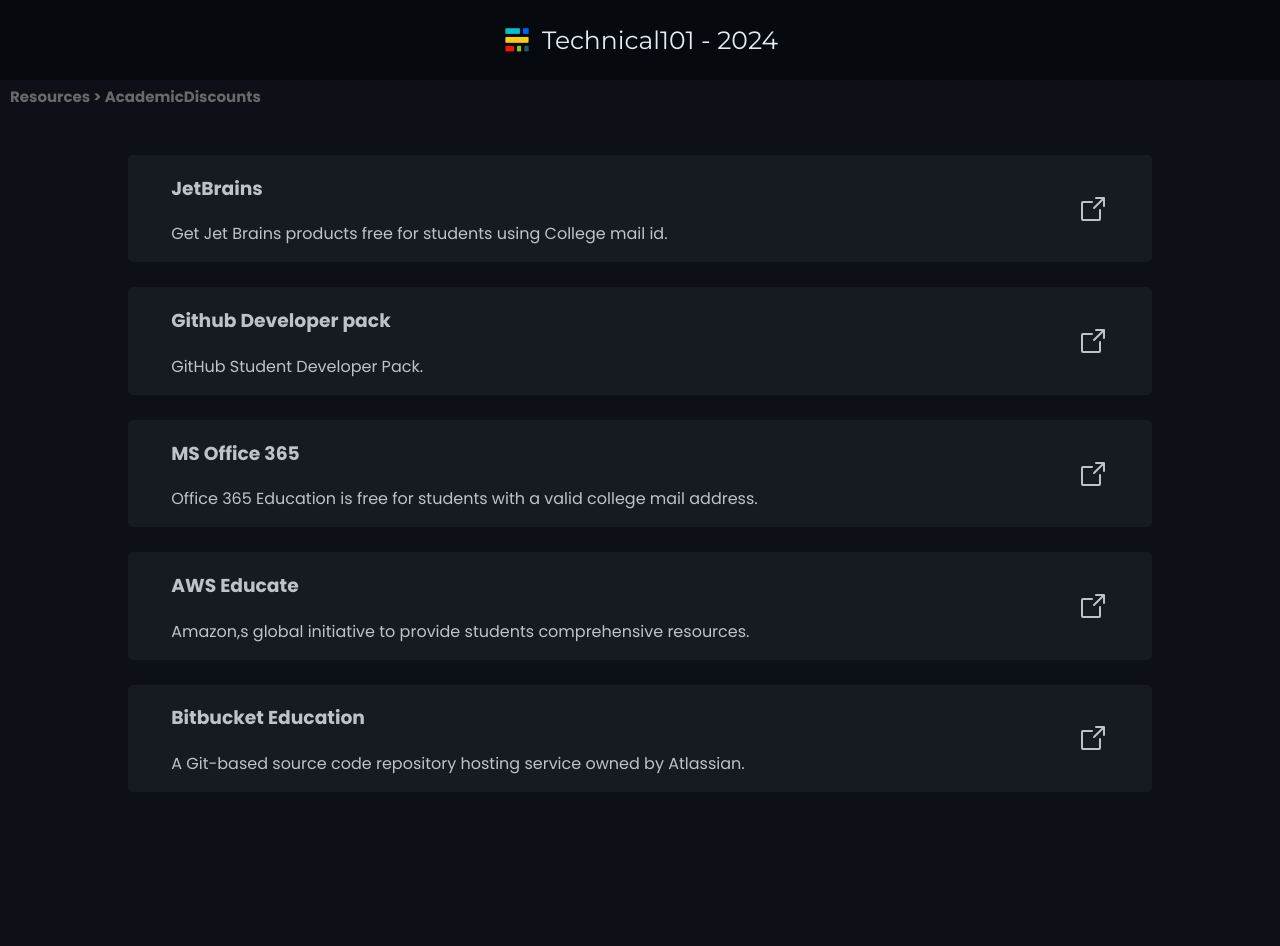
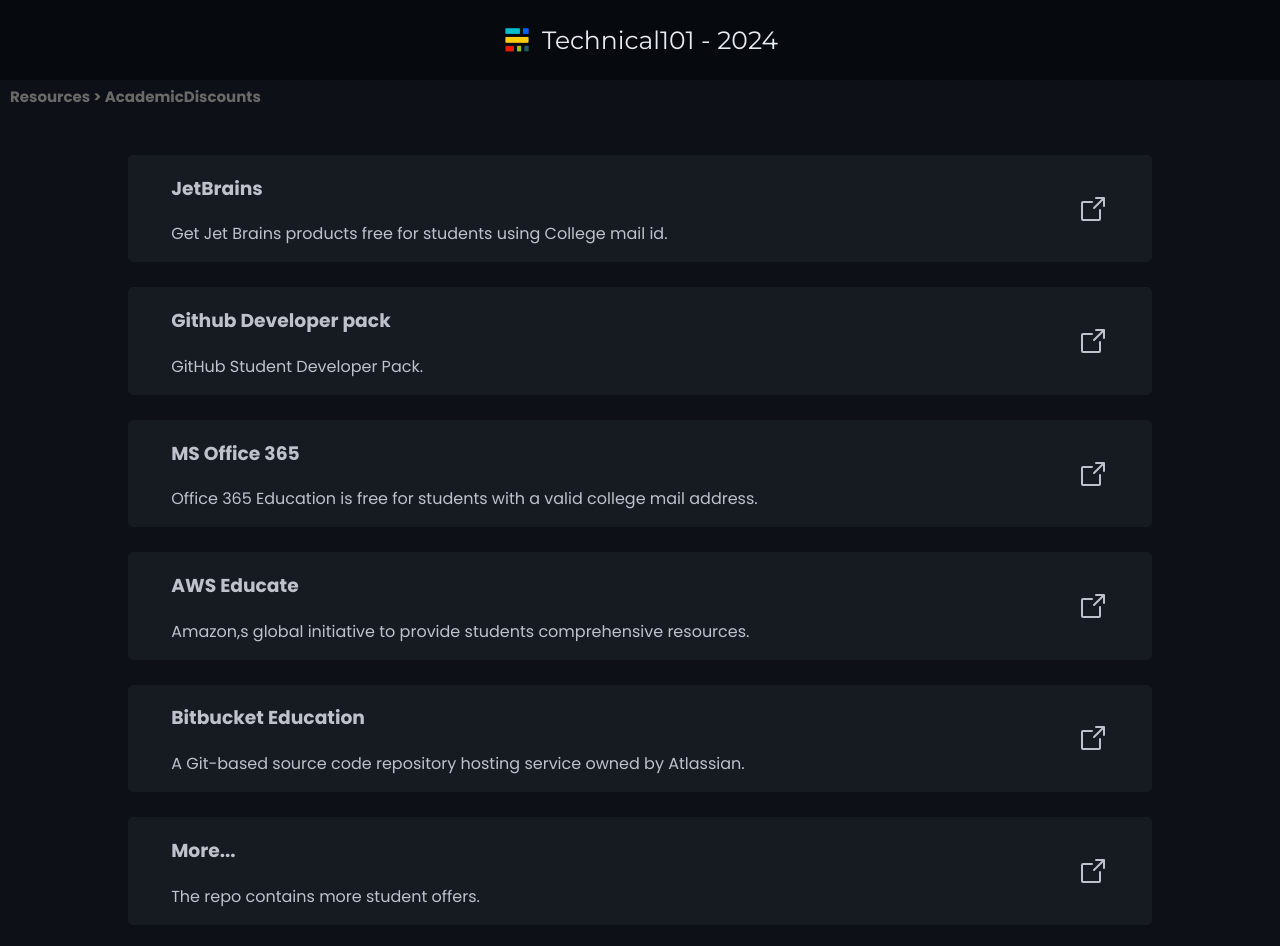
Before and after one commit to abhi5455/Technical-101, a React (Vite) app: page /Resources/AcademicDiscounts in a window 1280 px wide. Shown: the top 946 px of the page. Before the commit the page ends 842 px from the top, so only its background shows below. Built offline with nearby package versions, Linux system fonts and the light colour scheme; a web font is replaced by a local one.

Commit message:
Initial Commit

```diff
--- a/src/pages/AcademicDiscounts.jsx
+++ b/src/pages/AcademicDiscounts.jsx
@@ -35,6 +35,11 @@
                 link: "https://bitbucket.org/product/education",
                 description: "A Git-based source code repository hosting service owned by Atlassian.",
             },
+            {
+                heading: "More...",
+                link: "https://github.com/AchoArnold/discount-for-student-dev",
+                description: "The repo contains more student offers.",
+            },
         ]);
     },[]);
 
```
